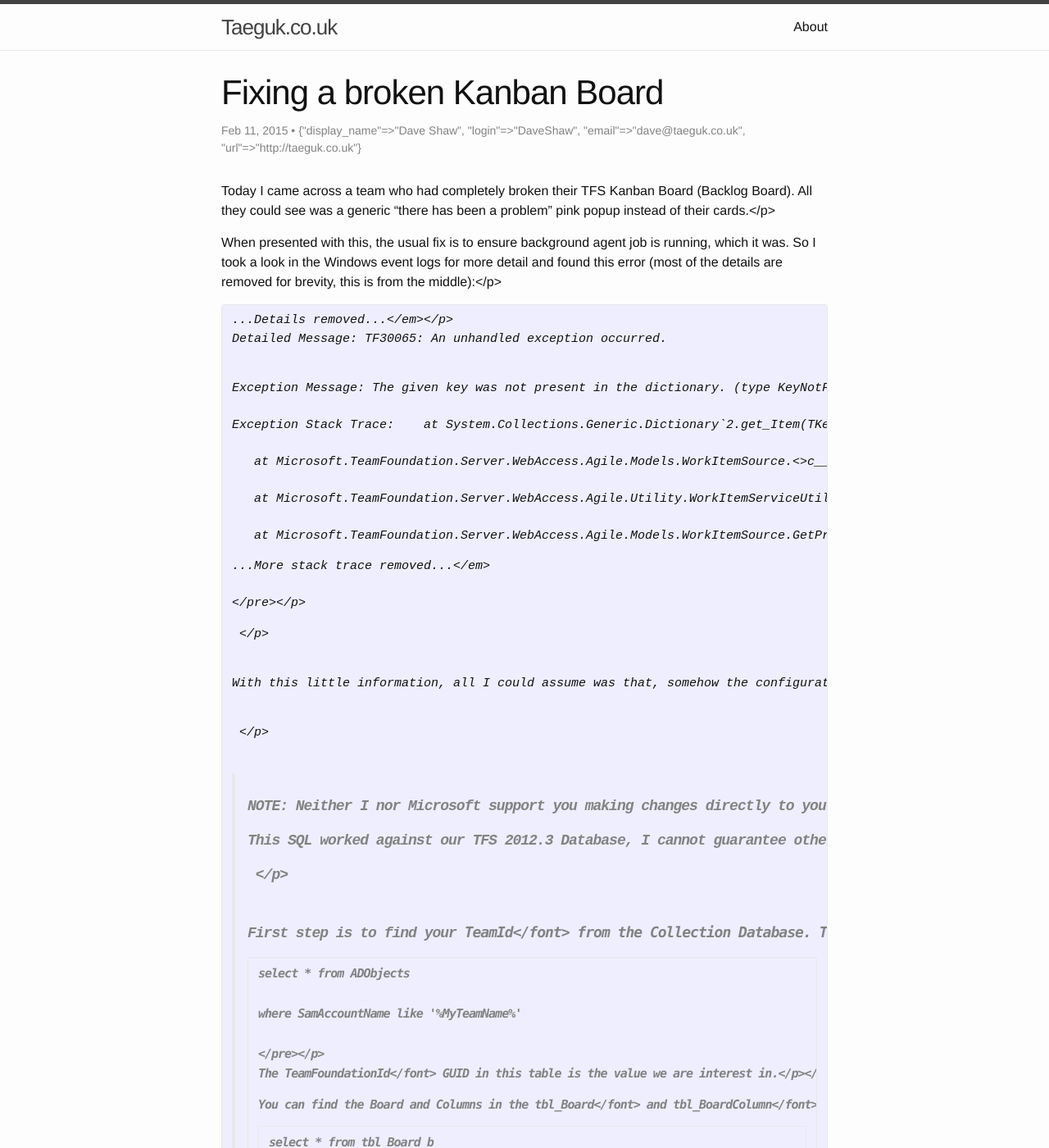
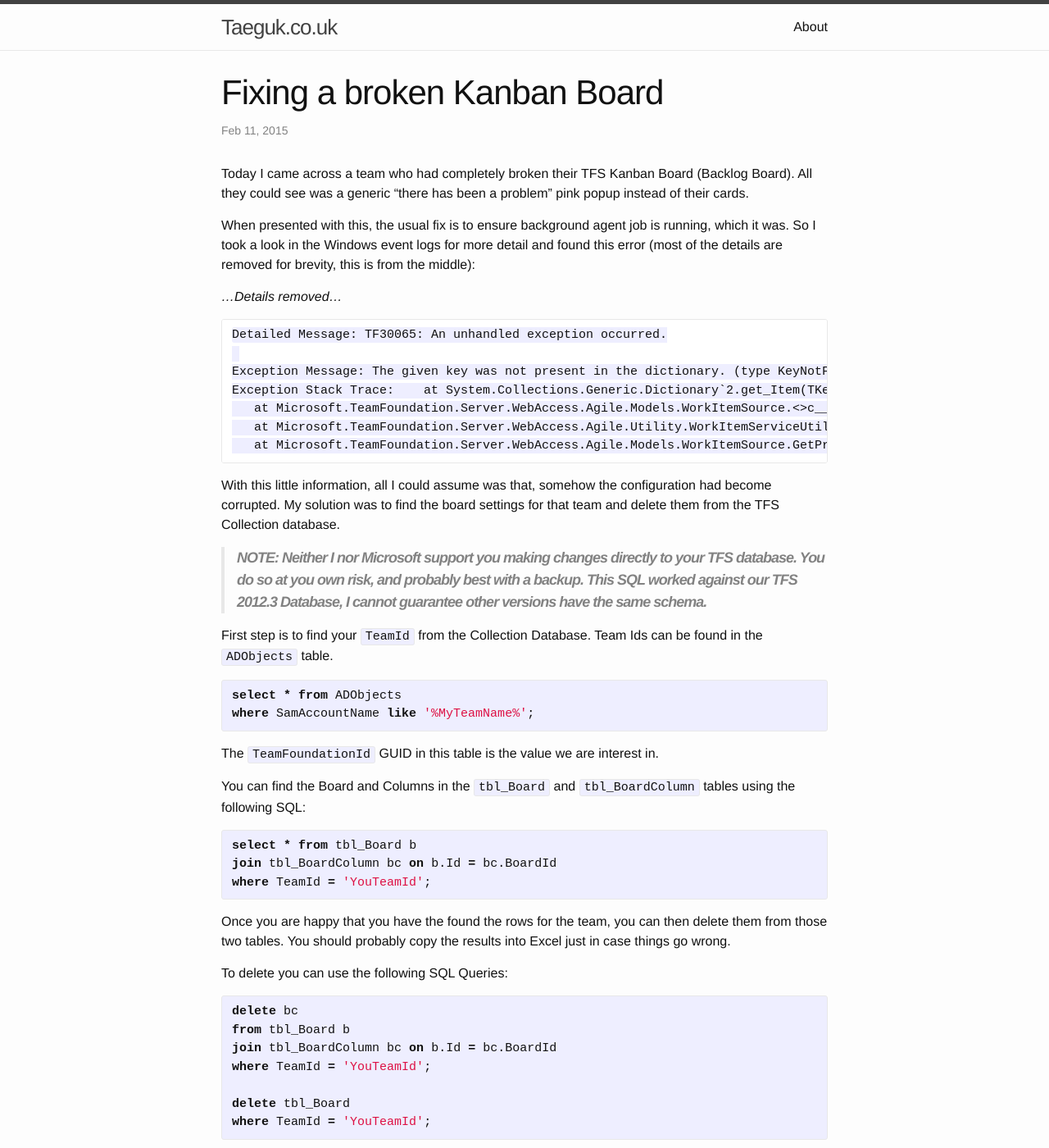
Before and after one commit to xdaDaveShaw/xdaDaveShaw.github.io, a Jekyll site: the page built from blog/_posts/2015-02-11-fixing-a-broken-kanban-board.markdown, in a window 1280 px wide and 1400 px high. Shown: the whole window at 82% size. Built offline with Jekyll 4.4.1, drawn with Linux system fonts in a browser that asks for light colours; some of the changed text lies outside the part shown.

Commit message:
update fixing tfs boards

```diff
--- a/blog/_posts/2015-02-11-fixing-a-broken-kanban-board.markdown
+++ b/blog/_posts/2015-02-11-fixing-a-broken-kanban-board.markdown
@@ -3,59 +3,62 @@ layout: post
 status: publish
 published: true
 title: Fixing a broken Kanban Board
-author:
-  display_name: Dave Shaw
-  login: DaveShaw
-  email: dave@taeguk.co.uk
-  url: http://taeguk.co.uk
-author_login: DaveShaw
-author_email: dave@taeguk.co.uk
-author_url: http://taeguk.co.uk
-wordpress_id: 1202
-wordpress_url: http://taeguk.co.uk/?p=1202
 date: '2015-02-11 21:19:41 +0000'
 date_gmt: '2015-02-11 21:19:41 +0000'
 categories:
 - TFS
-tags: []
-comments: []
 ---
-<p>Today I came across a team who had completely broken their TFS Kanban Board (Backlog Board). All they could see was a generic &ldquo;there has been a problem&rdquo; pink popup instead of their cards.<&#47;p>
-<p>When presented with this, the usual fix is to ensure background agent job is running, which it was. So I took a look in the Windows event logs for more detail and found this error (most of the details are removed for brevity, this is from the middle):<&#47;p>
-<pre class="brush: plain; gutter: false;"><em>...Details removed...<&#47;em></p>
-<p>Detailed Message: TF30065: An unhandled exception occurred.</p>
-<p>Exception Message: The given key was not present in the dictionary. (type KeyNotFoundException)<br />
-Exception Stack Trace:    at System.Collections.Generic.Dictionary`2.get_Item(TKey key)<br />
-   at Microsoft.TeamFoundation.Server.WebAccess.Agile.Models.WorkItemSource.<>c__DisplayClass18.<GetProposedInProgressWorkItemData>b__13(IDataRecord dataRecord)<br />
-   at Microsoft.TeamFoundation.Server.WebAccess.Agile.Utility.WorkItemServiceUtils.<GetWorkItems>d__c.MoveNext()<br />
-   at Microsoft.TeamFoundation.Server.WebAccess.Agile.Models.WorkItemSource.GetProposedInProgressWorkItemData(ICollection`1 rowData, ICollection`1 hierarchy, ISet`1 parentIds)</p>
-<p><em>...More stack trace removed...<&#47;em><br />
-<&#47;pre></p>
-<p>&nbsp;<&#47;p></p>
-<p>With this little information, all I could assume was that, somehow the configuration had become corrupted. My solution was to find the board settings for that team and delete them from the TFS Collection database.<&#47;p></p>
-<p>&nbsp;<&#47;p></p>
-<blockquote>
-<p><strong>NOTE: Neither I nor Microsoft support you making changes directly to your TFS database. You do so at you own risk, and probably best with a backup.<&#47;strong><&#47;p></p>
-<p><strong>This SQL worked against our TFS 2012.3 Database, I cannot guarantee other versions have the same schema.<&#47;strong><&#47;p><&#47;blockquote></p>
-<p>&nbsp;<&#47;p></p>
-<p>First step is to find your <font face="Consolas">TeamId<&#47;font> from the Collection Database. Team Ids can be found in the <font face="Consolas">ADObjects<&#47;font> table.<&#47;p>
-<pre class="brush: sql; gutter: false;">select * from ADObjects<br />
-where SamAccountName like '%MyTeamName%'<br />
-<&#47;pre></p>
-<p>The <font face="Consolas">TeamFoundationId<&#47;font> GUID in this table is the value we are interest in.<&#47;p></p>
-<p>You can find the Board and Columns in the <font face="Consolas">tbl_Board<&#47;font> and<font face="Consolas"> tbl_BoardColumn<&#47;font> tables using the following SQL:<&#47;p>
-<pre class="brush: sql; gutter: false;">select * from tbl_Board b<br />
-join tbl_BoardColumn bc on b.Id = bc.BoardId<br />
-where TeamId = 'YouTeamId'<br />
-<&#47;pre></p>
-<p>Once you are happy that you have the found the rows for the team, you can then delete them from those two tables. You should probably copy the results into Excel just in case things go wrong.<&#47;p></p>
-<p>To delete you can use the following SQL Queries:<&#47;p>
-<pre class="brush: sql; gutter: false;">delete bc<br />
-from tbl_Board b<br />
-join tbl_BoardColumn bc on b.Id = bc.BoardId<br />
-where TeamId = 'YouTeamId'<&#47;pre>
-<pre class="brush: sql; gutter: false;">delete tbl_Board<br />
-where TeamId = 'YouTeamId'<&#47;pre></p>
-<p>Now if you refresh the board it should report that there is no configuration and needs to be setup again from scratch.<&#47;p></p>
-<p>&nbsp;<&#47;p></p>
-<p>I&rsquo;ve no idea what caused this problem, or if it is fixed in a future update, but this got things working again for me.<&#47;p></p>
+Today I came across a team who had completely broken their TFS Kanban Board (Backlog Board). All they could see was a generic "there has been a problem" pink popup instead of their cards.
+
+When presented with this, the usual fix is to ensure background agent job is running, which it was. So I took a look in the Windows event logs for more detail and found this error (most of the details are removed for brevity, this is from the middle):
+
+*...Details removed...*
+
+    Detailed Message: TF30065: An unhandled exception occurred.
+
+    Exception Message: The given key was not present in the dictionary. (type KeyNotFoundException)
+    Exception Stack Trace:    at System.Collections.Generic.Dictionary`2.get_Item(TKey key)
+       at Microsoft.TeamFoundation.Server.WebAccess.Agile.Models.WorkItemSource.<>c__DisplayClass18.<GetProposedInProgressWorkItemData>b__13(IDataRecord dataRecord)
+       at Microsoft.TeamFoundation.Server.WebAccess.Agile.Utility.WorkItemServiceUtils.<GetWorkItems>d__c.MoveNext()
+       at Microsoft.TeamFoundation.Server.WebAccess.Agile.Models.WorkItemSource.GetProposedInProgressWorkItemData(ICollection`1 rowData, ICollection`1 hierarchy, ISet`1 parentIds)
+*...More stack trace removed...*
+
+With this little information, all I could assume was that, somehow the configuration had become corrupted. My solution was to find the board settings for that team and delete them from the TFS Collection database.
+
+> **NOTE: Neither I nor Microsoft support you making changes directly to your TFS database. You do so at you own risk, and probably best with a backup.
+> This SQL worked against our TFS 2012.3 Database, I cannot guarantee other versions have the same schema.**
+
+First step is to find your `TeamId` from the Collection Database. Team Ids can be found in the `ADObjects` table.
+
+{% highlight sql %}
+select * from ADObjects
+where SamAccountName like '%MyTeamName%';
+{% endhighlight %}
+
+The `TeamFoundationId` GUID in this table is the value we are interest in.
+
+You can find the Board and Columns in the `tbl_Board` and `tbl_BoardColumn` tables using the following SQL:
+
+{% highlight sql %}
+select * from tbl_Board b
+join tbl_BoardColumn bc on b.Id = bc.BoardId
+where TeamId = 'YouTeamId';
+{% endhighlight %}
+
+Once you are happy that you have the found the rows for the team, you can then delete them from those two tables. You should probably copy the results into Excel just in case things go wrong.
+
+To delete you can use the following SQL Queries:
+
+{% highlight sql %}
+delete bc
+from tbl_Board b
+join tbl_BoardColumn bc on b.Id = bc.BoardId
+where TeamId = 'YouTeamId';
+
+delete tbl_Board
+where TeamId = 'YouTeamId';
+{% endhighlight %}
+
+Now if you refresh the board it should report that there is no configuration and needs to be setup again from scratch.
+
+I've no idea what caused this problem, or if it is fixed in a future update, but this got things working again for me.
```
